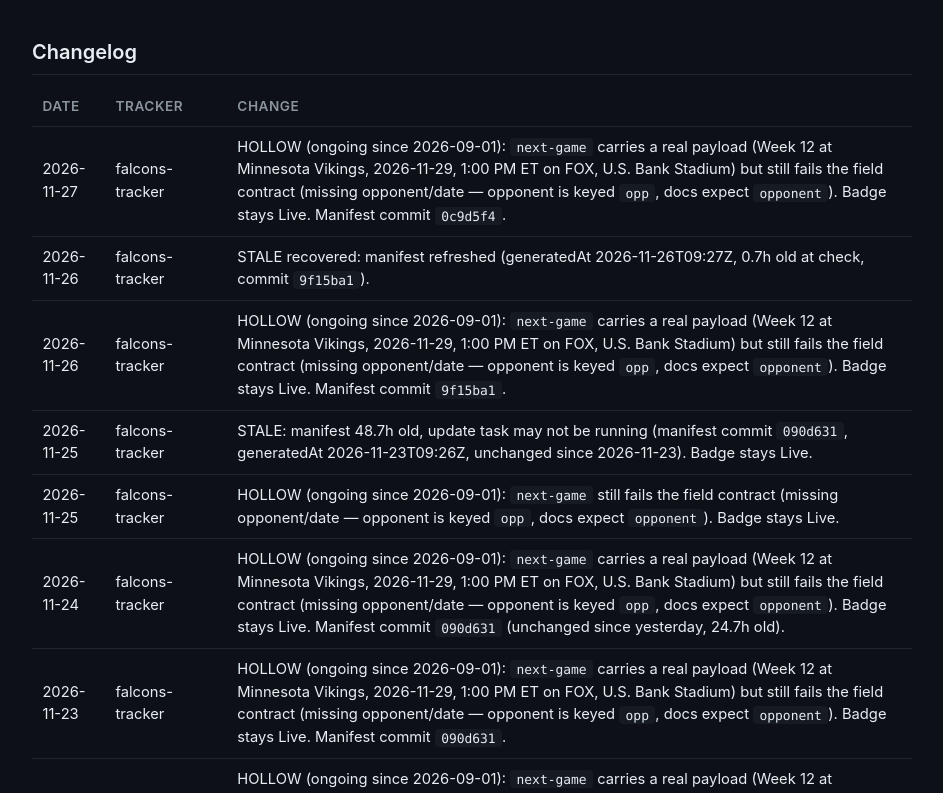
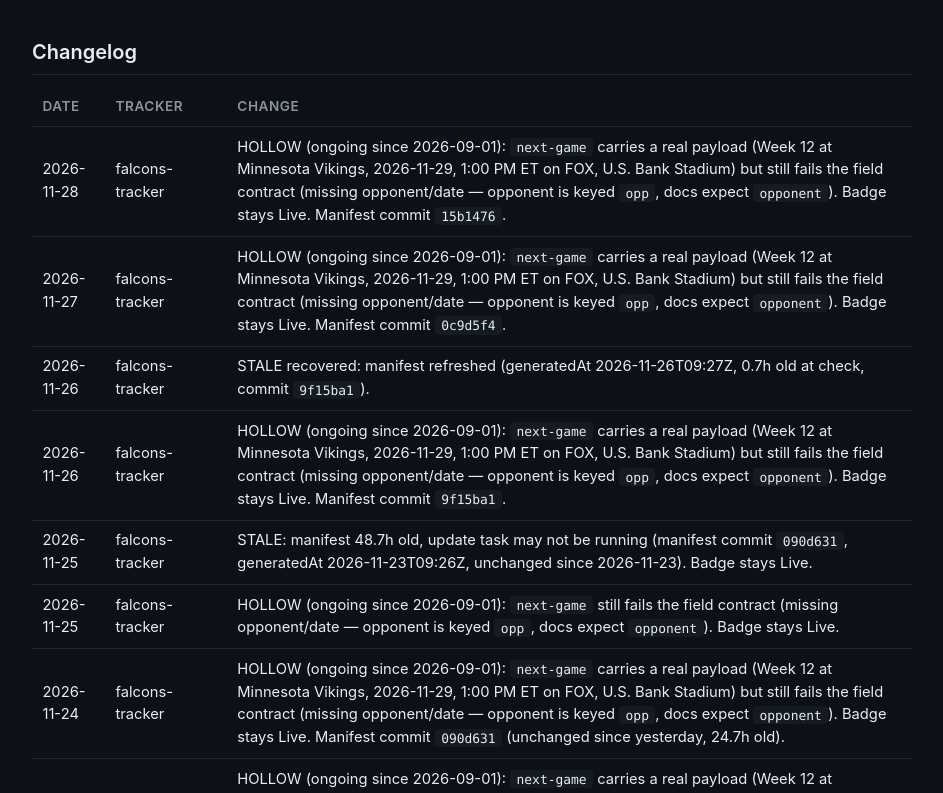
Before and after one commit to Nnnsightnnn/api, a plain HTML site: page index.html in a window 1280 px wide. Shown: the part 5365-6158 px from the top of the page, without its empty margins (168-1111 px from the left). Drawn offline with Linux system fonts and the light colour scheme.

Commit message:
Health check: 2026-11-28 - all four trackers 200, falcons-tracker next-game still hollow (ongoing)
Co-Authored-By: Claude Opus 5.5 <noreply@anthropic.com>
Claude-Session: https://claude.ai/code/session_01KrNg1S3XD8BNnbWDcC5QjA

```diff
--- a/index.html
+++ b/index.html
@@ -248,6 +248,7 @@ for ep in manifest["endpoints"]:
 <table>
   <thead><tr><th>Date</th><th>Tracker</th><th>Change</th></tr></thead>
   <tbody>
+    <tr><td>2026-11-28</td><td>falcons-tracker</td><td>HOLLOW (ongoing since 2026-09-01): <code>next-game</code> carries a real payload (Week 12 at Minnesota Vikings, 2026-11-29, 1:00 PM ET on FOX, U.S. Bank Stadium) but still fails the field contract (missing opponent/date — opponent is keyed <code>opp</code>, docs expect <code>opponent</code>). Badge stays Live. Manifest commit <code>15b1476</code>.</td></tr>
     <tr><td>2026-11-27</td><td>falcons-tracker</td><td>HOLLOW (ongoing since 2026-09-01): <code>next-game</code> carries a real payload (Week 12 at Minnesota Vikings, 2026-11-29, 1:00 PM ET on FOX, U.S. Bank Stadium) but still fails the field contract (missing opponent/date — opponent is keyed <code>opp</code>, docs expect <code>opponent</code>). Badge stays Live. Manifest commit <code>0c9d5f4</code>.</td></tr>
     <tr><td>2026-11-26</td><td>falcons-tracker</td><td>STALE recovered: manifest refreshed (generatedAt 2026-11-26T09:27Z, 0.7h old at check, commit <code>9f15ba1</code>).</td></tr>
     <tr><td>2026-11-26</td><td>falcons-tracker</td><td>HOLLOW (ongoing since 2026-09-01): <code>next-game</code> carries a real payload (Week 12 at Minnesota Vikings, 2026-11-29, 1:00 PM ET on FOX, U.S. Bank Stadium) but still fails the field contract (missing opponent/date — opponent is keyed <code>opp</code>, docs expect <code>opponent</code>). Badge stays Live. Manifest commit <code>9f15ba1</code>.</td></tr>
@@ -392,7 +393,7 @@ for ep in manifest["endpoints"]:
 
 <footer>
   Built and maintained by <a href="https://nnnsightnnn.com">Kenny</a>. Part of the <a href="https://github.com/Nnnsightnnn/claudekit">claudekit</a> ecosystem of AI-automated trackers.
-  <!-- last-verified --><br><small style="color: var(--dim);">Endpoints last verified: <time datetime="2026-11-27T10:08:07Z">November 27, 2026</time> · all four trackers serving 200 · see changelog for hollow/stale notes</small>
+  <!-- last-verified --><br><small style="color: var(--dim);">Endpoints last verified: <time datetime="2026-11-28T10:07:18Z">November 28, 2026</time> · all four trackers serving 200 · see changelog for hollow/stale notes</small>
 </footer>
 
 </div>
```
Also changed, not shown: .health/last.json, 1 other file.
